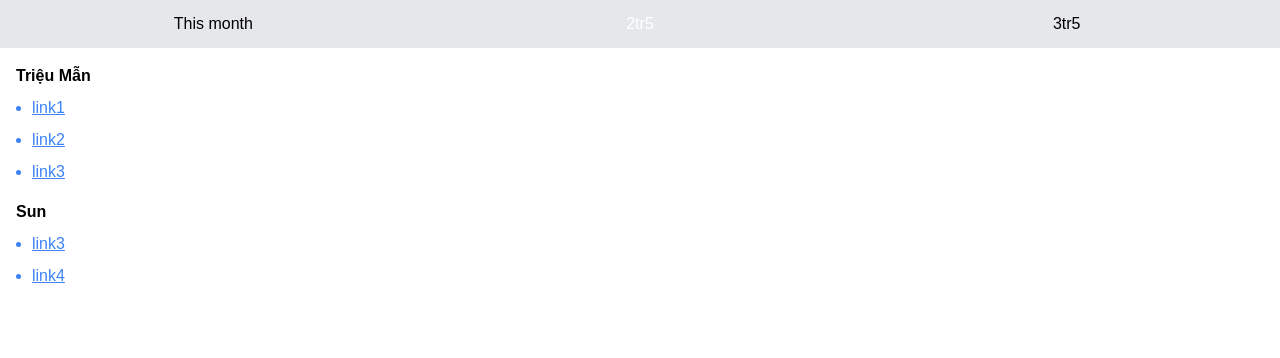
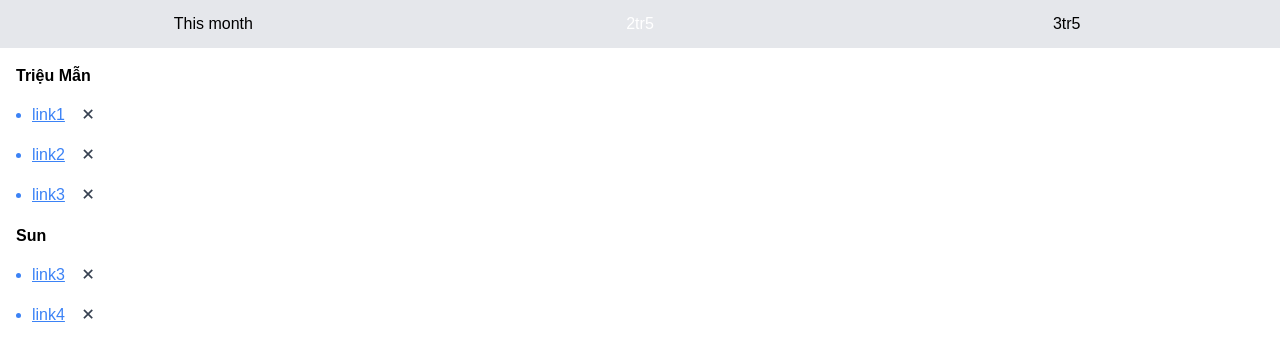
Before and after one commit to TDAK1509/try-me-this-month, a Vue app: page / in a window 1280 px wide. Shown: the top 358 px of the page. Built offline with nearby package versions, Linux system fonts and the light colour scheme.

Commit message:
Add X button

```diff
--- a/src/components/AppMain.vue
+++ b/src/components/AppMain.vue
@@ -5,6 +5,11 @@
       <ul class="text-blue-500">
         <li v-for="link in links" class="ml-4 my-2 list-disc">
           <a href="link" class="underline">{{ link }}</a>
+          <button
+            class="ml-4 rotate-45 text-gray-700 text-2xl relative top-0.5 cursor-pointer"
+          >
+            +
+          </button>
         </li>
       </ul>
     </template>
```
